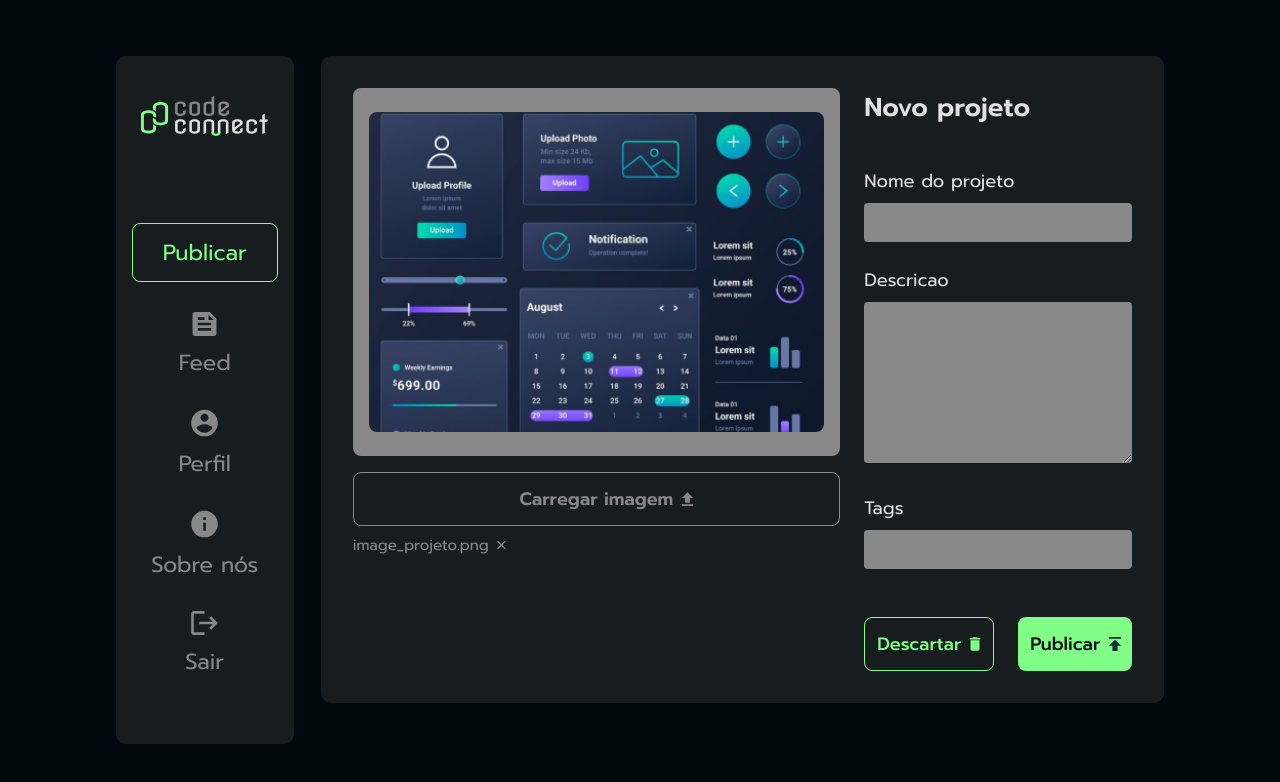
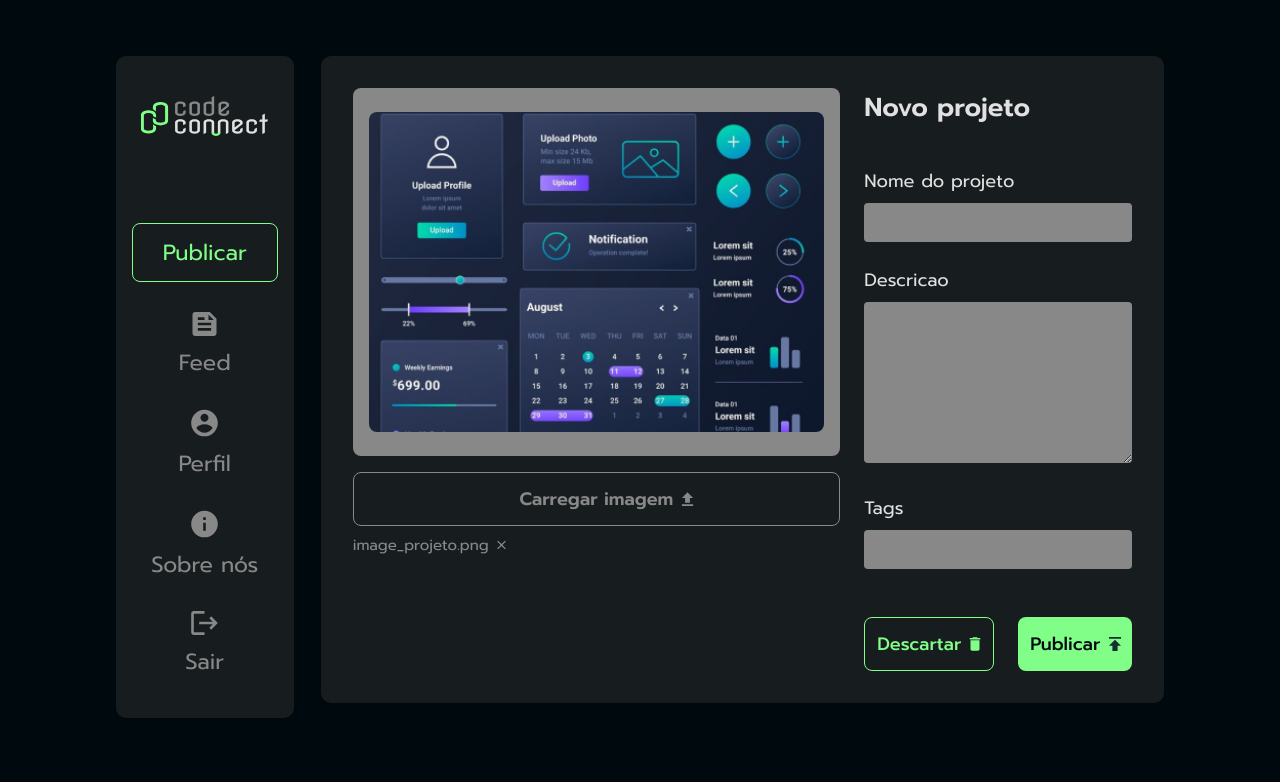
Before and after one commit to Mariahsth/code-connect, a plain HTML site: page index.html in a window 1280 px wide. Drawn offline with Linux system fonts and the light colour scheme.

Commit message:
Update styles.css
Alteração da altura da barra lateral

```diff
--- a/styles.css
+++ b/styles.css
@@ -31,7 +31,7 @@ body {
 aside {
     background-color: var(--itens-background);
     border-radius: 10px;
-    height: 100%;
+    height: auto;
     padding: 40px 16px;
     text-align: center;
 }
```
